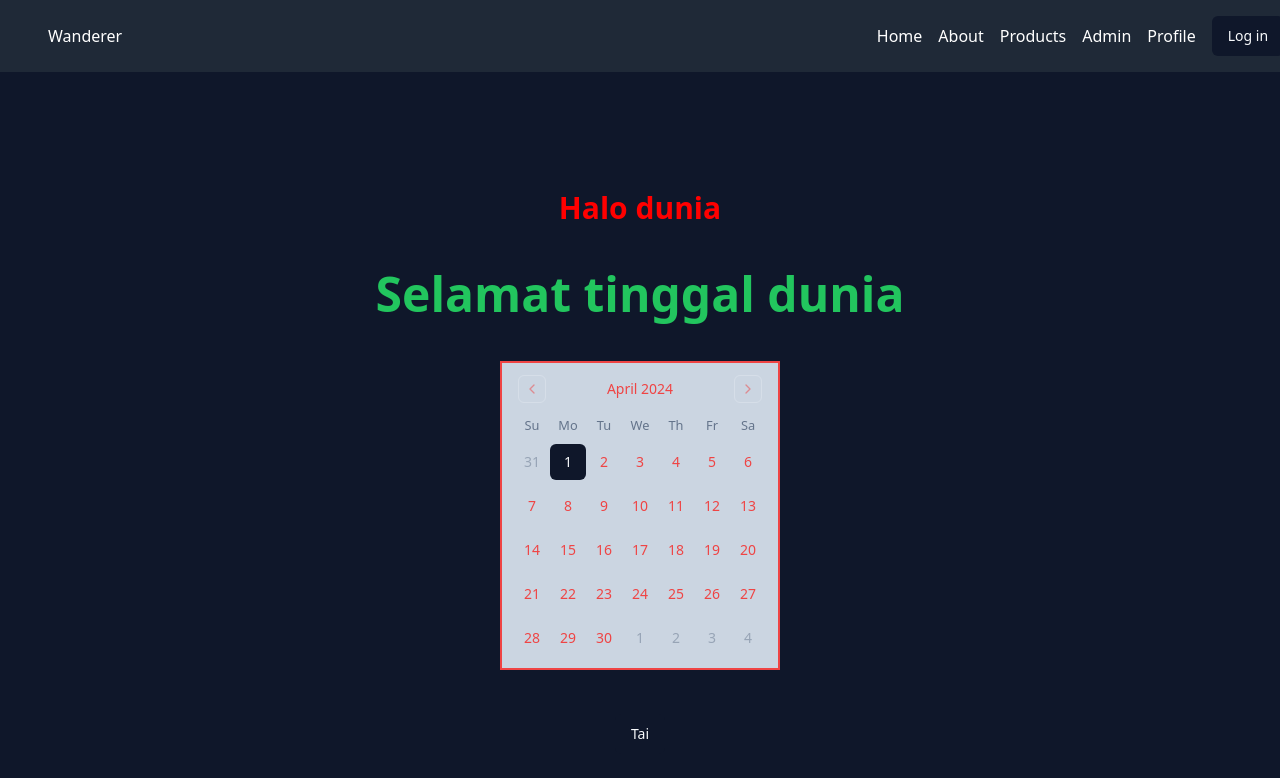
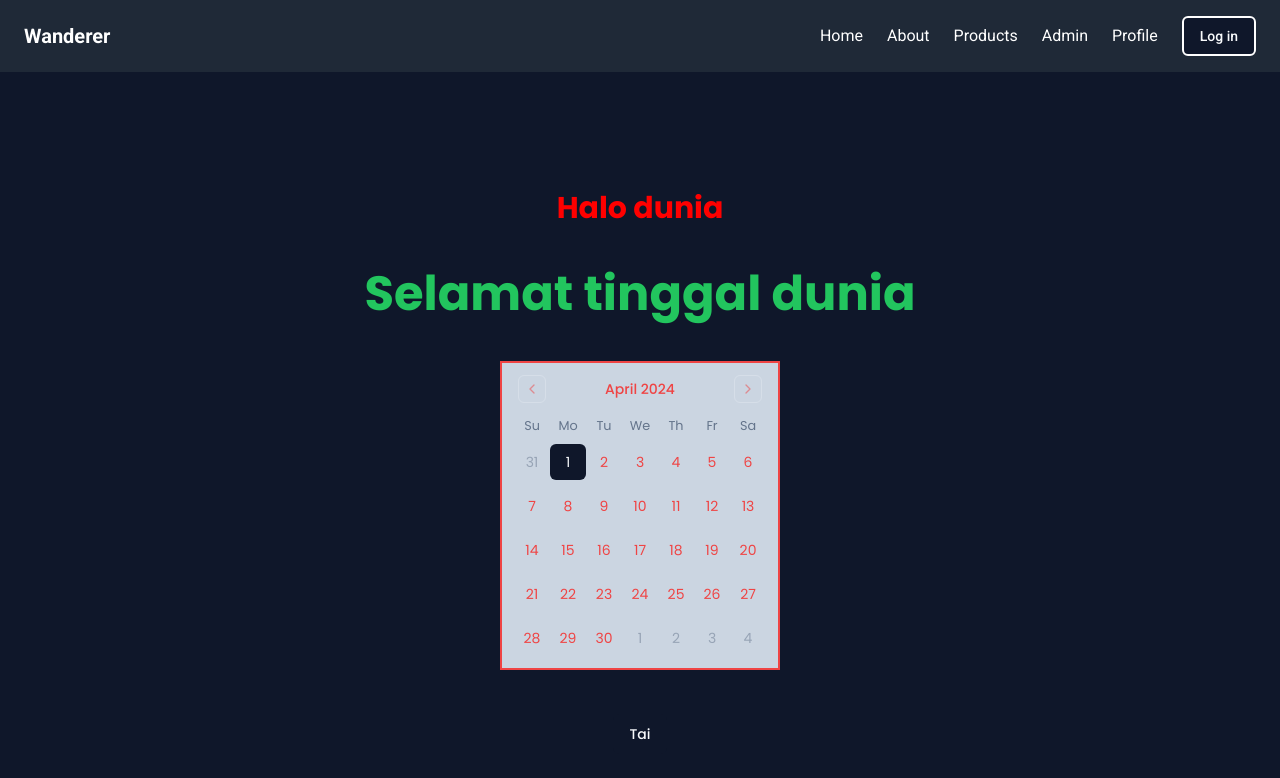
Before and after one commit to ArayaMusawwah/Next-next-next, a Next.js app: page / in a window 1280 px wide. Shown: the top 778 px of the page. Built offline with nearby package versions, Linux system fonts and the light colour scheme; no server answers.

Commit message:
17.0 - optimization

```diff
--- a/next.config.mjs
+++ b/next.config.mjs
@@ -8,13 +8,13 @@ const nextConfig = {
         protocol: "https",
         hostname: "static.nike.com",
         port: "",
-        pathname: "/**/*"
+        pathname: "/**"
       },
       {
         protocol: "https",
         hostname: "lh3.googleusercontent.com",
         port: "",
-        pathname: "/**/*"
+        pathname: "/**"
       }
     ]
   }
--- /dev/null
+++ b/src/fonts/index.tsx
@@ -0,0 +1,13 @@
+import { Poppins, Roboto } from "next/font/google"
+
+export const poppins = Poppins({
+  weight: ["400", "500", "600", "700"],
+  subsets: ["latin"],
+  variable: "--font-poppins"
+})
+
+export const roboto = Roboto({
+  weight: ["400", "500", "700"],
+  subsets: ["latin"],
+  variable: "--font-roboto"
+})
--- a/src/layouts/AppShell/index.tsx
+++ b/src/layouts/AppShell/index.tsx
@@ -1,6 +1,8 @@
 import React from "react"
-import Navbar from "../Navbar/Index"
 import { useRouter } from "next/router"
+import { poppins, roboto } from "@/fonts"
+import dynamic from "next/dynamic"
+const Navbar = dynamic(() => import("../Navbar/Index"), { ssr: false })
 
 const AppShell = ({ children }: { children: React.ReactNode }) => {
   const disableNavbar = ["/404"]
@@ -8,7 +10,11 @@ const AppShell = ({ children }: { children: React.ReactNode }) => {
   return (
     <>
       {!disableNavbar.includes(pathname) && <Navbar />}
-      <main className="main bg-slate-900">{children}</main>
+      <main
+        className={`main bg-slate-900 ${poppins.variable} ${roboto.variable} font-poppins`}
+      >
+        {children}
+      </main>
     </>
   )
 }
--- a/src/layouts/Navbar/Index.tsx
+++ b/src/layouts/Navbar/Index.tsx
@@ -1,15 +1,18 @@
 import Image from "next/image"
 import Link from "next/link"
-import style from "./Navbar.module.css"
 import { Button } from "@/components/ui/button"
 import { signIn, signOut, useSession } from "next-auth/react"
+import { roboto } from "@/fonts"
 
 const Navbar = () => {
   const { data } = useSession()
 
   return (
-    <nav className={`${style.navbar} w-full bg-gray-800 text-white`}>
-      <div className="flex w-1/3 items-center space-x-4">
+    <nav
+      className={`${roboto.variable} font-roboto w-full bg-gray-800 text-white`}
+    >
+      <div className="flex items-center justify-between px-6 py-4">
+        <div className="flex items-center space-x-4">
           {data?.user?.image && (
             <Image
               src={data.user.image}
@@ -19,11 +22,13 @@ const Navbar = () => {
               className="rounded-full object-cover"
             />
           )}
-        <Link href="/" className={style.logo}>
-          <h1>{data?.user?.name || "Wanderer"}</h1>
+          <Link href="/">
+            <h1 className="text-xl font-semibold">
+              {data?.user?.name || "Wanderer"}
+            </h1>
           </Link>
         </div>
-      <ul className="flex items-center space-x-4">
+        <ul className="flex items-center space-x-6">
           <li>
             <Link href="/">Home</Link>
           </li>
@@ -41,14 +46,23 @@ const Navbar = () => {
           </li>
           <li>
             {data ? (
-            <Button onClick={() => signOut()} className="bg-red-500">
+              <Button
+                onClick={() => signOut()}
+                className="rounded-md bg-red-500 px-4 py-2"
+              >
                 Log out
               </Button>
             ) : (
-            <Button onClick={() => signIn()}>Log in</Button>
+              <Button
+                onClick={() => signIn()}
+                className="rounded-md border-2 border-white px-4 py-2"
+              >
+                Log in
+              </Button>
             )}
           </li>
         </ul>
+      </div>
     </nav>
   )
 }
--- a/src/layouts/Navbar/Navbar.module.css
+++ /dev/null
@@ -1,18 +0,0 @@
-.navbar {
-  display: flex;
-  justify-content: space-between;
-  align-items: center;
-  padding: 1rem 3rem;
-}
-
-.navbar ul {
-  width: 30%;
-  display: flex;
-  list-style: none;
-  justify-content: space-around;
-  items-align: center;
-}
-
-.logo {
-  width: 50%;
-}
--- a/src/pages/_document.tsx
+++ b/src/pages/_document.tsx
@@ -1,4 +1,6 @@
 import { Html, Head, Main, NextScript } from "next/document"
+
+import { Poppins, Roboto } from "next/font/google"
 
 export default function Document() {
   return (
--- a/src/views/IndexView.tsx
+++ b/src/views/IndexView.tsx
@@ -2,13 +2,24 @@ import { Calendar } from "@/components/ui/calendar"
 import { DropdownMenu } from "@/components/ui/dropdown-menu"
 import { Button } from "@/components/ui/button"
 import { useState } from "react"
+import Script from "next/script"
 
 const IndexView = () => {
   const [date, setDate] = useState<Date | undefined>(new Date())
 
   return (
     <>
-      <h1 className="flex text-3xl font-bold text-red-500">Halo dunia</h1>
+      <h1 className="flex text-3xl font-bold text-red-500" id="title"></h1>
+
+      <Script id="script-title" strategy="lazyOnload">
+        {`
+          const titleElement = document.querySelector('#title');
+          if (titleElement) {
+            titleElement.textContent = "Halo dunia";
+          }
+        `}
+      </Script>
+
       <h2 className="text-5xl font-bold text-green-500">
         Selamat tinggal dunia
       </h2>
--- a/tailwind.config.ts
+++ b/tailwind.config.ts
@@ -1,19 +1,24 @@
 import type { Config } from "tailwindcss"
+
 /** @type {import('tailwindcss').Config} */
-
 const config = {
   darkMode: ["class"],
-  content: ['./src/**/*.{ts,tsx,js,jsx}'],
+  content: ["./src/**/*.{ts,tsx,js,jsx}"],
   prefix: "",
   theme: {
     container: {
       center: true,
       padding: "2rem",
       screens: {
-        "2xl": "1400px",
-      },
+        "2xl": "1400px"
+      }
     },
     extend: {
+      fontFamily: {
+        poppins: ["var(--font-poppins)"],
+        roboto: ["var(--font-roboto)"]
+      },
+
       colors: {
         border: "hsl(var(--border))",
         input: "hsl(var(--input))",
@@ -22,55 +27,55 @@ const config = {
         foreground: "hsl(var(--foreground))",
         primary: {
           DEFAULT: "hsl(var(--primary))",
-          foreground: "hsl(var(--primary-foreground))",
+          foreground: "hsl(var(--primary-foreground))"
         },
         secondary: {
           DEFAULT: "hsl(var(--secondary))",
-          foreground: "hsl(var(--secondary-foreground))",
+          foreground: "hsl(var(--secondary-foreground))"
         },
         destructive: {
           DEFAULT: "hsl(var(--destructive))",
-          foreground: "hsl(var(--destructive-foreground))",
+          foreground: "hsl(var(--destructive-foreground))"
         },
         muted: {
           DEFAULT: "hsl(var(--muted))",
-          foreground: "hsl(var(--muted-foreground))",
+          foreground: "hsl(var(--muted-foreground))"
         },
         accent: {
           DEFAULT: "hsl(var(--accent))",
-          foreground: "hsl(var(--accent-foreground))",
+          foreground: "hsl(var(--accent-foreground))"
         },
         popover: {
           DEFAULT: "hsl(var(--popover))",
-          foreground: "hsl(var(--popover-foreground))",
+          foreground: "hsl(var(--popover-foreground))"
         },
         card: {
           DEFAULT: "hsl(var(--card))",
-          foreground: "hsl(var(--card-foreground))",
-        },
+          foreground: "hsl(var(--card-foreground))"
+        }
       },
       borderRadius: {
         lg: "var(--radius)",
         md: "calc(var(--radius) - 2px)",
-        sm: "calc(var(--radius) - 4px)",
+        sm: "calc(var(--radius) - 4px)"
       },
       keyframes: {
         "accordion-down": {
           from: { height: "0" },
-          to: { height: "var(--radix-accordion-content-height)" },
+          to: { height: "var(--radix-accordion-content-height)" }
         },
         "accordion-up": {
           from: { height: "var(--radix-accordion-content-height)" },
-          to: { height: "0" },
-        },
+          to: { height: "0" }
+        }
       },
       animation: {
         "accordion-down": "accordion-down 0.2s ease-out",
-        "accordion-up": "accordion-up 0.2s ease-out",
-      },
-    },
+        "accordion-up": "accordion-up 0.2s ease-out"
+      }
+    }
   },
-  plugins: [require("tailwindcss-animate")],
+  plugins: [require("tailwindcss-animate")]
 } satisfies Config
 
 export default config
```
Lines whose indentation alone changed are shown as unchanged.
